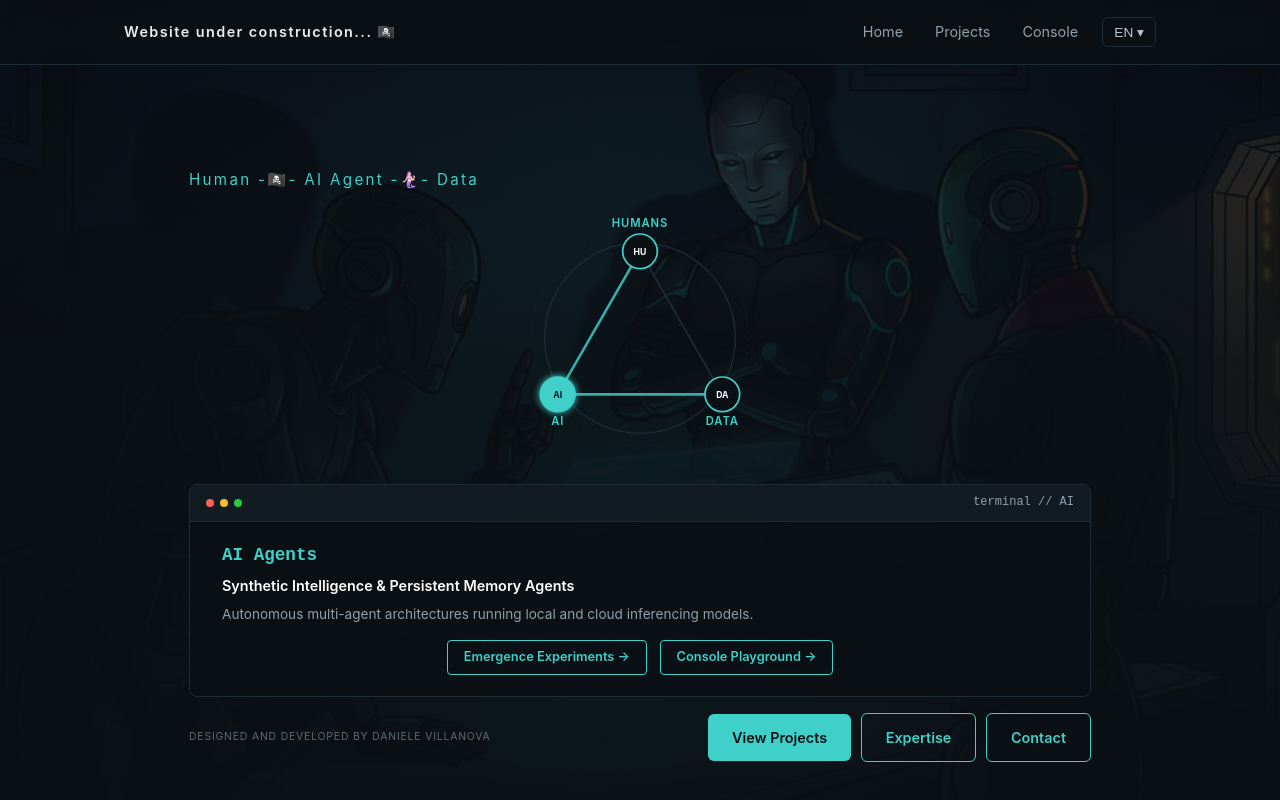
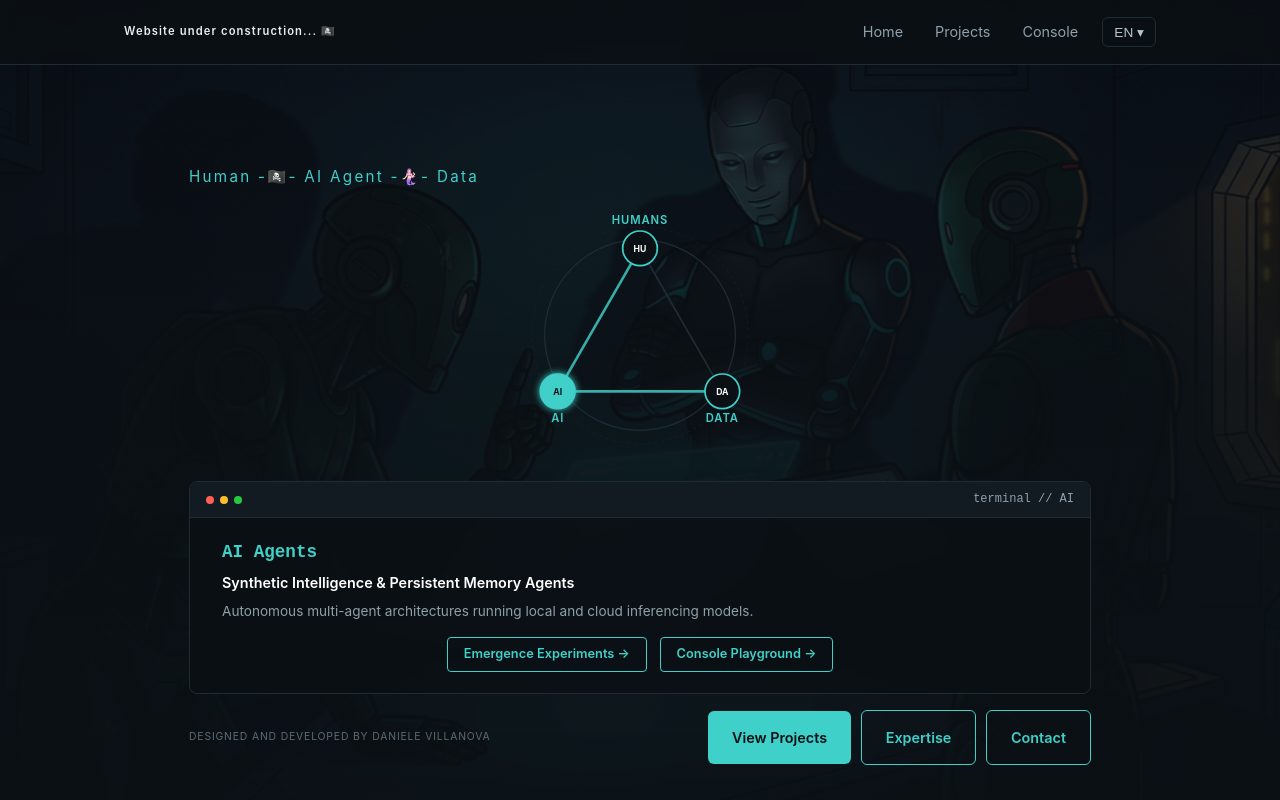
Before and after one commit to danieleelfo/dv-site, a React (Vite) app: page /en in a window 1280 px wide. Shown: the top 800 px of the page. Built offline with nearby package versions, Linux system fonts and the light colour scheme.

Commit message:
luminositá

```diff
--- a/src/components/Nav.jsx
+++ b/src/components/Nav.jsx
@@ -46,7 +46,7 @@ const styles = {
     gap: '1.5rem',
   },
   logo: {
-    fontSize: '0.9rem',
+    fontSize: '0.7rem',
     letterSpacing: '0.1em',
     fontWeight: 600,
   },
--- a/src/pages/Home.jsx
+++ b/src/pages/Home.jsx
@@ -922,7 +922,7 @@ const homeStyles = {
   btnPrimary: {
     background: '#3fd0c9',
     color: '#0b1015',
-    padding: '0.75rem 1.5rem',
+    padding: '0.95rem 1.5rem',
     borderRadius: 6,
     fontWeight: 600,
     fontSize: '0.9rem',
@@ -932,7 +932,7 @@ const homeStyles = {
   btnGhost: {
     border: '1px solid #3fd0c9',
     color: '#3fd0c9',
-    padding: '0.75rem 1.5rem',
+    padding: '0.95rem 1.5rem',
     borderRadius: 6,
     fontWeight: 600,
     fontSize: '0.9rem',
```
